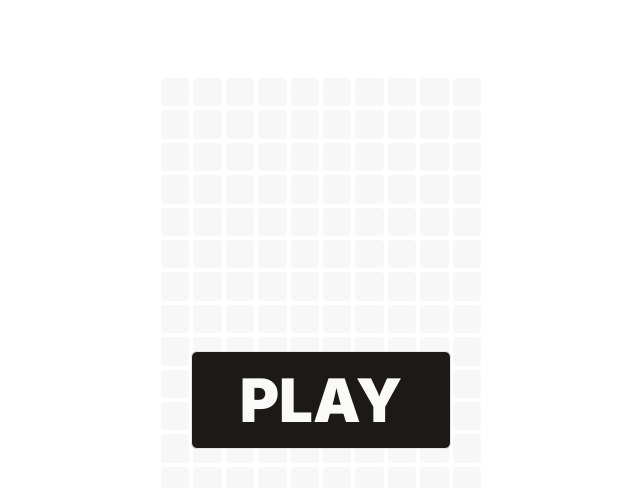
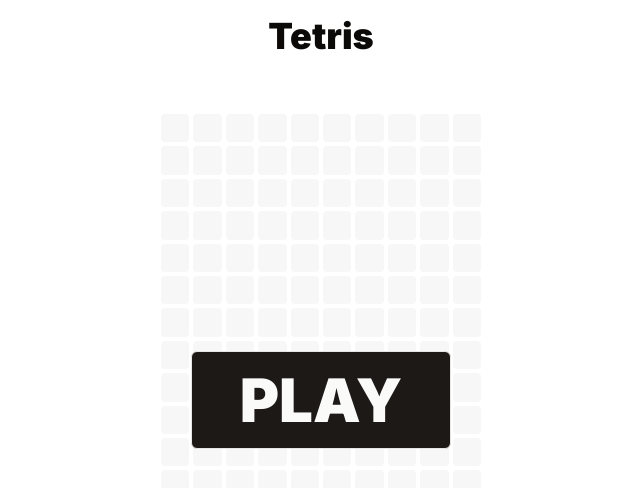
Before and after one commit to yoshikouki/TsumiZare, a Next.js app: page / in a window 1280 px wide. Shown: the top 488 px of the page, without its empty margins (319-959 px from the left). Built offline with nearby package versions, Linux system fonts and the light colour scheme.

Commit message:
Justify layout

```diff
--- a/src/app/header.client.tsx
+++ /dev/null
@@ -1,21 +0,0 @@
-"use client";
-
-import { useTetris } from "@/futures/tetris/use-tetris";
-import { cn } from "@/lib/utils";
-
-export const ClientHeader = () => {
-  const { board } = useTetris();
-
-  return (
-    <>
-      <h1
-        className={cn(
-          "font-black text-6xl",
-          board.status === "playing" && "hidden",
-        )}
-      >
-        Tetris
-      </h1>
-    </>
-  );
-};
--- /dev/null
+++ b/src/app/header.tsx
@@ -0,0 +1,21 @@
+"use client";
+
+import { useTetris } from "@/futures/tetris/use-tetris";
+import { cn } from "@/lib/utils";
+
+export const Header = () => {
+  const { board } = useTetris();
+
+  return (
+    <header
+      className={cn(
+        "fixed z-30 flex w-full justify-center opacity-100 transition-all duration-200",
+        board.status !== "ready" && "pointer-events-none opacity-0",
+      )}
+    >
+      <div className="pointer-events-auto flex w-full max-w-xs justify-center p-4">
+        <h1 className={"font-black text-4xl"}>Tetris</h1>
+      </div>
+    </header>
+  );
+};
--- a/src/app/page.tsx
+++ b/src/app/page.tsx
@@ -1,20 +1,12 @@
 import { Tetris } from "@/futures/tetris/tetris";
 import { TetrisProvider } from "@/futures/tetris/tetris-provider";
-import { ClientHeader } from "./header.client";
+import { Header } from "./header";
 
 export default async function HomePage() {
   return (
     <TetrisProvider>
-      <main className="flex min-h-svh flex-col items-center gap-10">
-        <header
-          className={
-            "pointer-events-none absolute z-10 items-center justify-center py-4"
-          }
-        >
-          <span className="pointer-events-auto">
-            <ClientHeader />
-          </span>
-        </header>
+      <main className="flex min-h-svh flex-col">
+        <Header />
         <Tetris />
       </main>
     </TetrisProvider>
--- a/src/futures/tetris/tetris.tsx
+++ b/src/futures/tetris/tetris.tsx
@@ -15,15 +15,20 @@
   } = useTetris();
 
   return (
-    <div className="relative z-10 flex h-svh w-full flex-col items-center justify-center overscroll-none bg-background">
-      {/* <div
+    <div className="relative z-10 flex h-svh w-full flex-col items-center justify-center overscroll-none">
+      <div
         className={cn(
-          "py-4 opacity-100 transition-all duration-200",
-          board.status !== "playing" && "pointer-events-none opacity-0",
+          "flex w-full max-w-xs justify-between py-4 opacity-100 transition-all duration-200",
+          board.status === "ready" && "pointer-events-none opacity-0",
         )}
       >
-        <Settings />
-      </div> */}
+        <div />
+        <div>
+          <Button type="button" variant={"ghost"} size={"icon"}>
+            <Settings />
+          </Button>
+        </div>
+      </div>
       <div
         className="flex h-full w-full flex-col items-center justify-center p-4"
         ref={boardRef}
```
